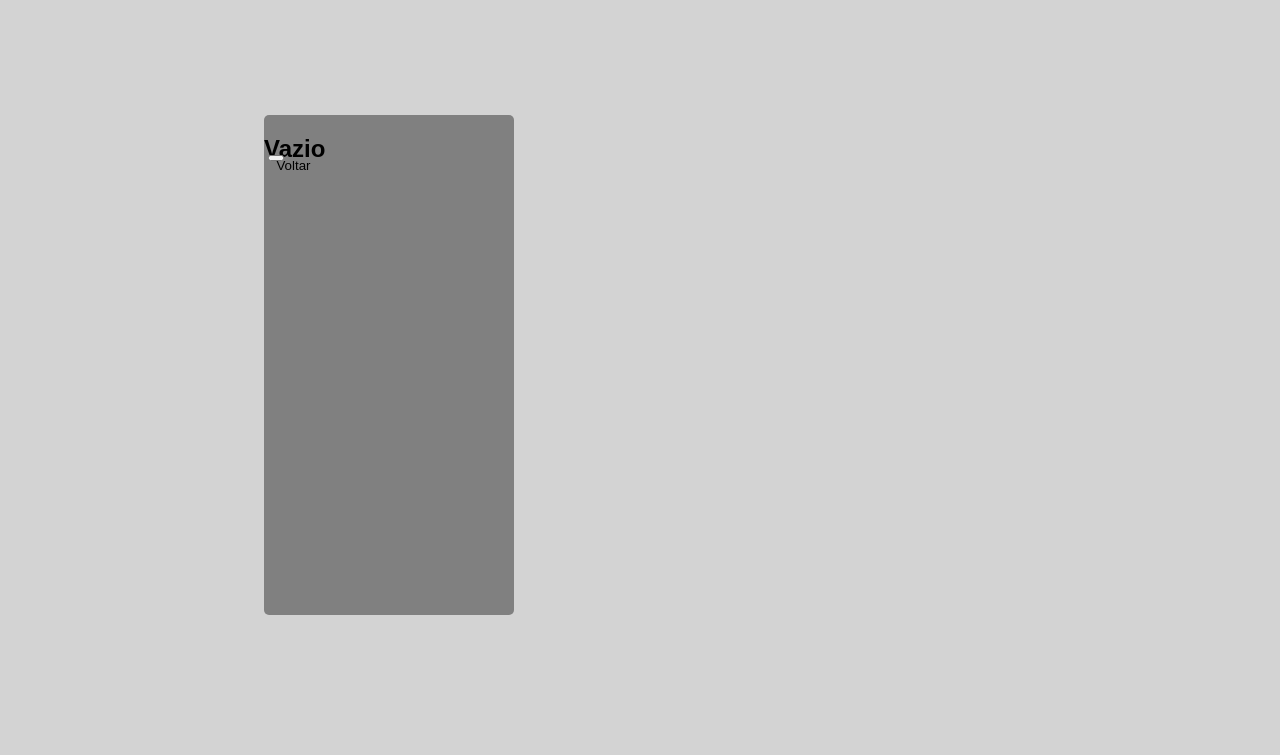
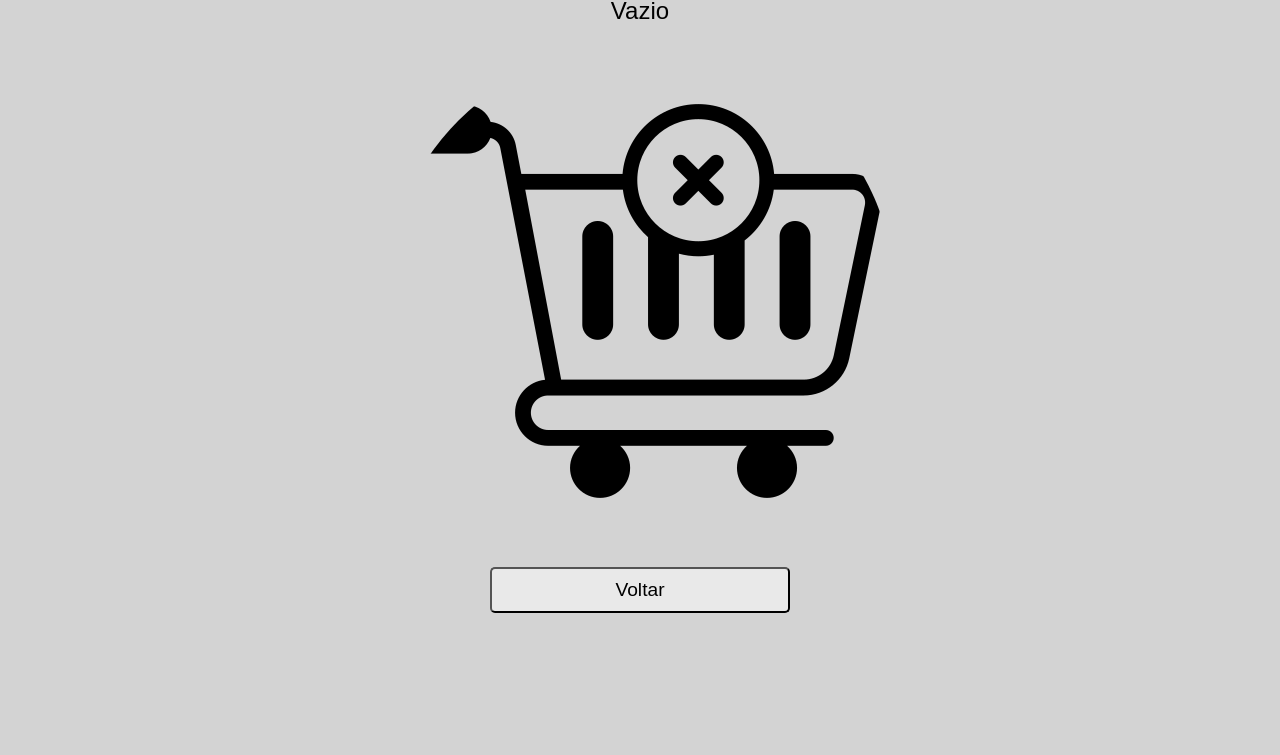
Before and after one commit to andreisilverio/projeto-landing-page, a plain HTML site: page index3.html in a window 1280 px wide. Shown: the part 61-816 px from the top of the page. Drawn offline with Linux system fonts and the light colour scheme.

Commit message:
últimos ajustes

```diff
--- a/estilos/style.css
+++ b/estilos/style.css
@@ -10,6 +10,8 @@
     margin: 0%;
     padding: 0%;
     box-sizing: border-box;
+    transition: width .5s, height .5s;
+    transition-timing-function: ease;
 }
 
 body {
@@ -126,6 +128,8 @@ header > form {
 }
 
 header > form > input {
+    padding: 10px;
+    color: white;
     background-color: darkgray;
     border-radius: 5px;
     display: block;
--- a/index3.html
+++ b/index3.html
@@ -3,29 +3,23 @@
 <head>
     <meta charset="UTF-8">
     <meta name="viewport" content="width=device-width, initial-scale=1.0">
+    <link rel="shortcut icon" href="imagens-celular/logo-notorious.png" type="image/x-icon">
     <title>Notorious Sneakers</title>
     <style>
 
         * {
-            width: 0px;
-            height: 0px;
+            padding: 0%;
+            margin: 0%;
             font-family: Arial, Helvetica, sans-serif;
+            transition: width .5s, height .5s;
+            transition-timing-function: ease;
         }
 
         body {
             background-color: lightgray;
-            width: 100vw;
-            height: 100vh;
-        }
-
-        header {
-            display: block;
-
         }
 
         header > h1 {
-
-            width: 500px;
             color: white;
             border-radius: 5px;
             background-color: darkcyan;
@@ -34,26 +28,32 @@
             font-size: 1.5em;
         }
 
-        main {
-            width: 100vw;
-            height: 100vh;
-            position: relative;
+        main > p {
+            padding: 10px;
+            font-size: 1.5em;
+            text-align: center;
         }
 
-        #fixo {
-            position: absolute;
-            top: 20%;
-            left: 20%;
-
-            background-color: gray;
-            width: 250px;
-            height: 500px;
-            border-radius: 5px;
+        main > img {
+            padding: 10px;
+            margin: auto;
+            width: 40%;
+            display: block;
+            border-radius: 50%;
         }
 
-        main > section > h1 {
-            width: 200px;
-            background-color: darkcyan;
+        main > a {
+            text-decoration: none;
+        }
+
+        main > a > button {
+            width: 300px;
+            background-color: rgba(255, 255, 255, 0.5);
+            padding: 10px;
+            display: block;
+            margin: auto;
+            font-size: 1.2em;
+            border-radius: 5px;
         }
 
     </style>
@@ -65,11 +65,9 @@
 
 
     <main>
-        <section id="fixo">
-            <h1>Vazio</h1>
-            <img src="" alt="">
-            <button>Voltar</button>
-        </section>
+        <p>Vazio</p>
+        <img src="imagens-celular/carrinho-vazio.png" alt="">
+        <a href="index.html"><button>Voltar</button></a>
     </main>
 </body>
 </html>
```
Also changed, not shown: index.html (+2 -2 lines), index2.html (+2 -0 lines), imagens-celular/carrinho-vazio.png (added).
